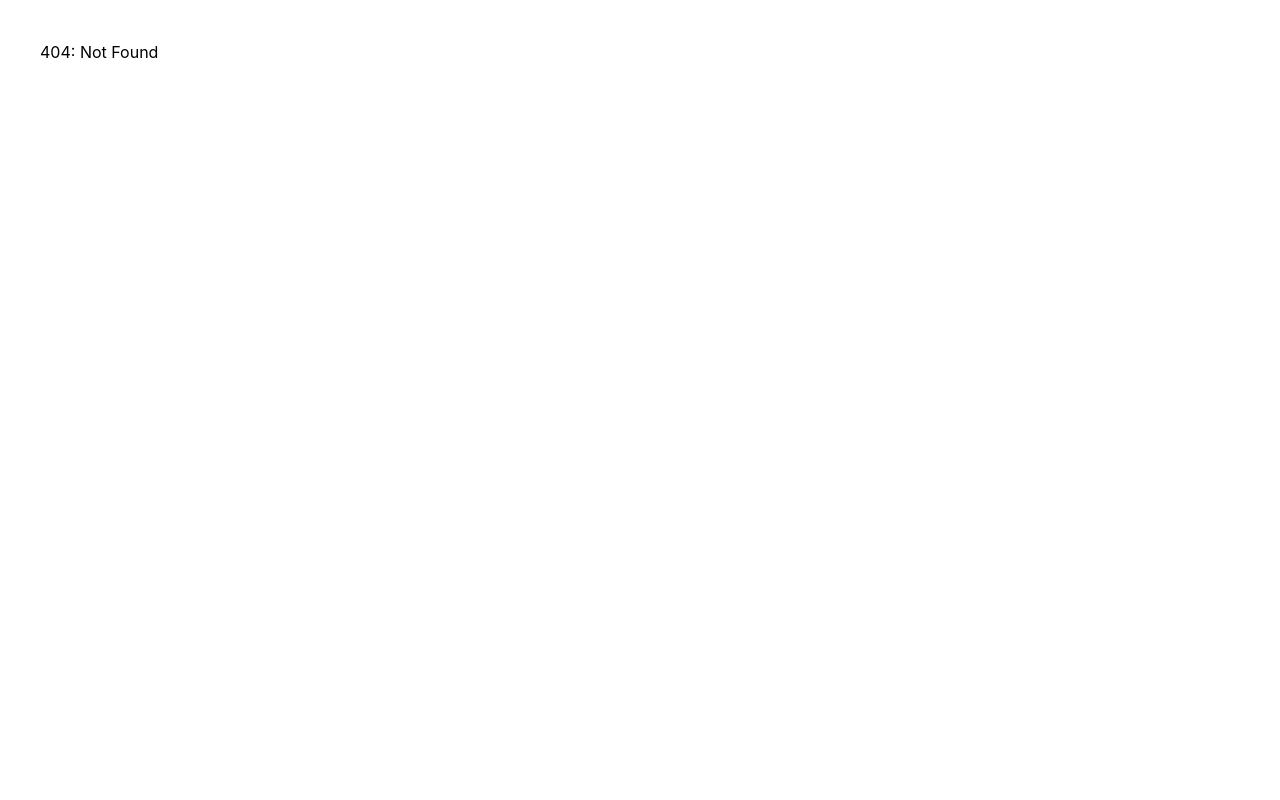
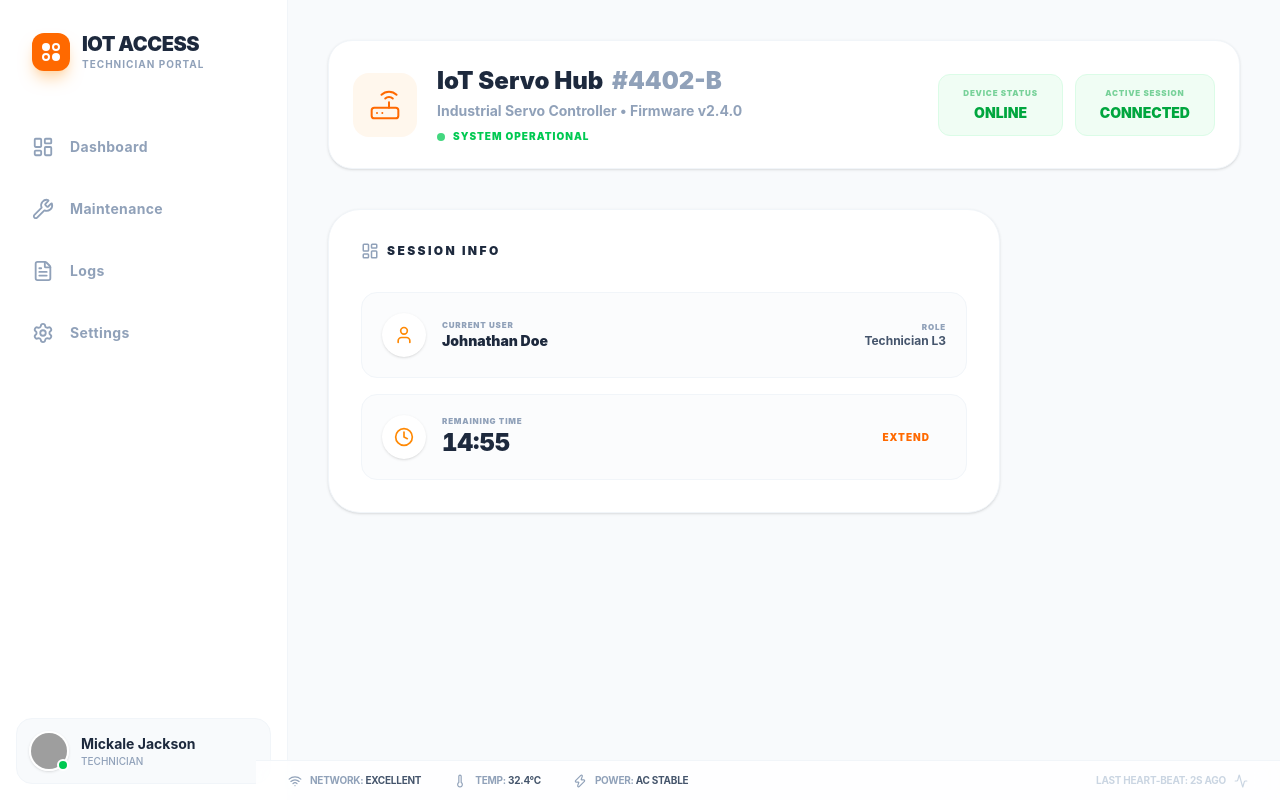
Before and after one commit to Dianka05/IoT, a React (Vite) app in the folder client/: page /device-details in a window 1280 px wide. Before the commit this address had no page. Built offline with nearby package versions, Linux system fonts and the light colour scheme; grey boxes are pictures that could not be loaded.

Commit message:
implement device detail

```diff
--- a/client/package.json
+++ b/client/package.json
@@ -11,8 +11,10 @@
   },
   "dependencies": {
     "@tailwindcss/vite": "^4.2.2",
+    "lucide-react": "^1.7.0",
     "react": "^19.2.4",
     "react-dom": "^19.2.4",
+    "react-router-dom": "^7.14.0",
     "tailwindcss": "^4.2.2"
   },
   "devDependencies": {
--- a/client/src/App.jsx
+++ b/client/src/App.jsx
@@ -1,6 +1,7 @@
 import { BrowserRouter as Router, Routes, Route, Navigate } from 'react-router-dom';
 import Dashboard from './pages/dashboard';
 import AdminDashboard from './pages/adminDashboard';
+import DeviceDetails from './pages/DeviceDetails';
 
 const Maintenance = () => <div className="p-8">Maintenance Page (In Progress)</div>;
 const Logs = () => <div className="p-8">Logs Page (In Progress)</div>;
@@ -13,6 +14,7 @@ function App() {
         <Route path="/" element={<Navigate to="/dashboard" />} />
         <Route path="/admin-dashboard" element={<AdminDashboard />} />
         <Route path="/dashboard" element={<Dashboard />} />
+         <Route path="/device-details" element={<DeviceDetails />} />
         <Route path="/maintenance" element={<Maintenance />} />
         <Route path="/logs" element={<Logs />} />
         <Route path="/settings" element={<Settings />} />
--- /dev/null
+++ b/client/src/components/DeviceDetails/DeviceHeader.jsx
@@ -0,0 +1,34 @@
+import { Router } from 'lucide-react';
+
+const DeviceHeader = ({ name, id, firmware }) => (
+  <div className="bg-white p-6 rounded-[24px] border border-slate-100 shadow-sm flex justify-between items-center">
+    <div className="flex items-center gap-5">
+      <div className="p-4 bg-orange-50 rounded-2xl text-orange-500">
+        <Router size={32} strokeWidth={1.5} />
+      </div>
+      <div>
+        <h1 className="text-2xl font-black text-slate-800">{name} <span className="text-slate-400 ml-1">#{id}</span></h1>
+        <p className="text-sm text-slate-400 font-bold mt-1">
+          Industrial Servo Controller • Firmware {firmware}
+        </p>
+        <div className="flex items-center gap-2 mt-2">
+          <div className="w-2 h-2 bg-green-500 rounded-full animate-pulse" />
+          <span className="text-[10px] font-black text-green-500 uppercase tracking-widest">System Operational</span>
+        </div>
+      </div>
+    </div>
+
+    <div className="flex gap-3">
+      <div className="bg-green-50 border border-green-100 px-6 py-3 rounded-xl text-center">
+        <p className="text-[8px] font-black text-green-600/50 uppercase tracking-widest mb-1">Device Status</p>
+        <p className="text-sm font-black text-green-600 uppercase">Online</p>
+      </div>
+      <div className="bg-green-50 border border-green-100 px-6 py-3 rounded-xl text-center">
+        <p className="text-[8px] font-black text-green-600/50 uppercase tracking-widest mb-1">Active Session</p>
+        <p className="text-sm font-black text-green-600 uppercase">Connected</p>
+      </div>
+    </div>
+  </div>
+);
+
+export default DeviceHeader;
--- /dev/null
+++ b/client/src/components/DeviceDetails/SessionInfo.jsx
@@ -0,0 +1,66 @@
+import React, { useState, useEffect } from 'react';
+import { User, Clock } from 'lucide-react';
+
+export const SessionInfo = ({ userName, role }) => (
+  <div className="bg-slate-50/50 p-5 rounded-2xl border border-slate-100 flex items-center justify-between">
+    <div className="flex items-center gap-4">
+      <div className="p-3 bg-white rounded-full shadow-sm text-orange-400">
+        <User size={20} />
+      </div>
+      <div>
+        <p className="text-[8px] font-black text-slate-400 uppercase tracking-widest">Current User</p>
+        <p className="text-sm font-black text-slate-800">{userName}</p>
+      </div>
+    </div>
+    <div className="text-right">
+      <p className="text-[8px] font-black text-slate-400 uppercase tracking-widest">Role</p>
+      <p className="text-xs font-bold text-slate-600">{role}</p>
+    </div>
+  </div>
+);
+
+export const TimerCard = ({ initialMinutes = 15 }) => {
+  const [seconds, setSeconds] = useState(initialMinutes * 60);
+
+  useEffect(() => {
+    if (seconds <= 0) return;
+
+    const timerId = setInterval(() => {
+      setSeconds((prev) => prev - 1);
+    }, 1000);
+
+    return () => clearInterval(timerId);
+  }, [seconds]);
+
+  const formatTime = (totalSeconds) => {
+    const mins = Math.floor(totalSeconds / 60);
+    const secs = totalSeconds % 60;
+    return `${mins.toString().padStart(2, '0')}:${secs.toString().padStart(2, '0')}`;
+  };
+
+  const handleExtend = () => {
+    setSeconds((prev) => prev + 300);
+  };
+
+  return (
+    <div className="bg-slate-50/50 p-5 rounded-2xl border border-slate-100 flex items-center justify-between mt-4">
+      <div className="flex items-center gap-4">
+        <div className="p-3 bg-white rounded-full shadow-sm text-orange-400">
+          <Clock size={20} />
+        </div>
+        <div>
+          <p className="text-[8px] font-black text-slate-400 uppercase tracking-widest">Remaining Time</p>
+          <p className={`text-2xl font-[1000] tabular-nums transition-colors ${seconds < 60 ? 'text-red-500' : 'text-slate-800'}`}>
+            {formatTime(seconds)}
+          </p>
+        </div>
+      </div>
+      <button
+        onClick={handleExtend}
+        className="text-[10px] font-black text-orange-500 uppercase tracking-widest hover:text-orange-600 active:scale-95 transition-all px-4 py-2"
+      >
+        Extend
+      </button>
+    </div>
+  );
+};
--- /dev/null
+++ b/client/src/components/DeviceDetails/StatusFooter.jsx
@@ -0,0 +1,26 @@
+import { Wifi, Thermometer, Zap, Activity } from 'lucide-react';
+
+const StatusFooter = () => (
+  <div className="fixed bottom-0 left-64 right-0 bg-white/80 backdrop-blur-md border-t border-slate-100 px-8 py-3 flex justify-between items-center z-10">
+    <div className="flex gap-8">
+      <div className="flex items-center gap-2 text-slate-400">
+        <Wifi size={14} />
+        <span className="text-[10px] font-bold uppercase tracking-tight">Network: <span className="text-slate-600">Excellent</span></span>
+      </div>
+      <div className="flex items-center gap-2 text-slate-400">
+        <Thermometer size={14} />
+        <span className="text-[10px] font-bold uppercase tracking-tight">Temp: <span className="text-slate-600">32.4°C</span></span>
+      </div>
+      <div className="flex items-center gap-2 text-slate-400">
+        <Zap size={14} />
+        <span className="text-[10px] font-bold uppercase tracking-tight">Power: <span className="text-slate-600">AC Stable</span></span>
+      </div>
+    </div>
+    <div className="flex items-center gap-2 text-slate-300">
+      <span className="text-[10px] font-bold uppercase tracking-tight">Last heart-beat: 2s ago</span>
+      <Activity size={14} />
+    </div>
+  </div>
+);
+
+export default StatusFooter;
--- /dev/null
+++ b/client/src/pages/DeviceDetails.jsx
@@ -0,0 +1,38 @@
+import Sidebar from '../components/sidebar';
+import DeviceHeader from '../components/DeviceDetails/DeviceHeader';
+import { SessionInfo, TimerCard } from '../components/DeviceDetails/SessionInfo'; // Импорт обоих из одного файла
+import StatusFooter from '../components/DeviceDetails/StatusFooter';
+import { LayoutDashboard } from 'lucide-react';
+
+const DeviceDetails = () => {
+  return (
+    <div className="flex min-h-screen bg-[#f8fafc]">
+      <Sidebar />
+
+      <main className="flex-1 p-10 pb-24">
+
+        <DeviceHeader
+          name="IoT Servo Hub"
+          id="4402-B"
+          firmware="v2.4.0"
+        />
+
+        <div className="mt-10 max-w-2xl">
+          <div className="bg-white p-8 rounded-[32px] border border-slate-100 shadow-sm">
+            <div className="flex items-center gap-2 mb-8">
+              <LayoutDashboard size={18} className="text-slate-400" />
+              <h3 className="font-black text-slate-800 uppercase text-xs tracking-[0.2em]">Session Info</h3>
+            </div>
+
+            <SessionInfo userName="Johnathan Doe" role="Technician L3" />
+            <TimerCard timeLeft="14:52" />
+          </div>
+        </div>
+
+        <StatusFooter />
+      </main>
+    </div>
+  );
+};
+
+export default DeviceDetails;
```
Also changed, not shown: 1 other file (tests, documents, lock files or other folders).
